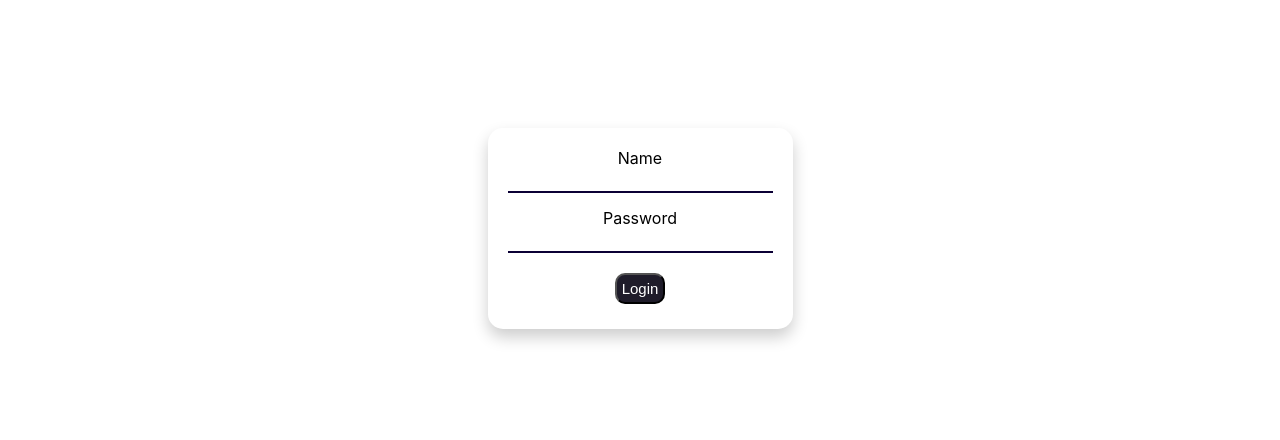
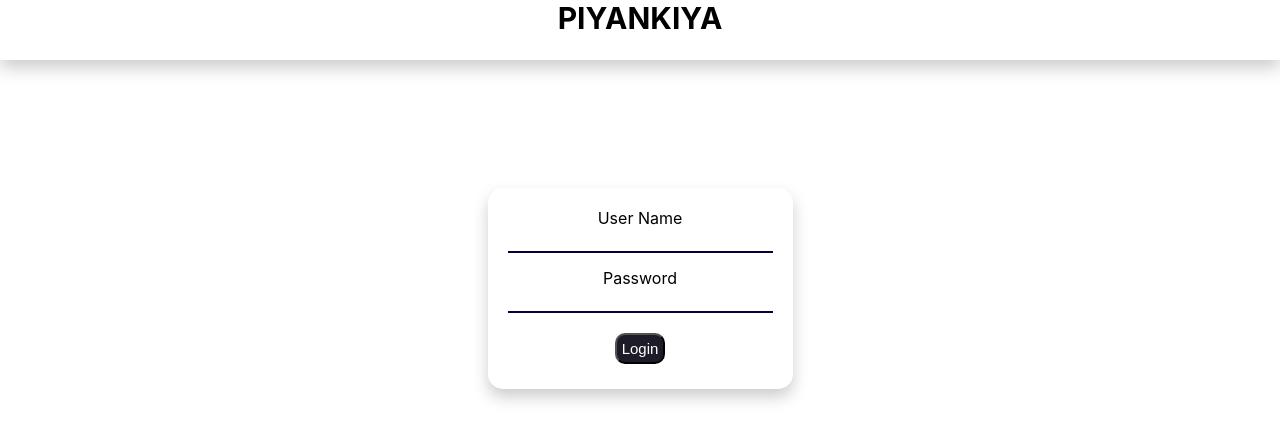
Before and after one commit to blackneb/Piyankiya-Admin, a React (Create React App) app: page / in a window 1280 px wide. Shown: the top 440 px of the page. Built offline with nearby package versions, Linux system fonts and the light colour scheme.

Commit message:
Main login Page

```diff
--- /dev/null
+++ b/src/components/mainpage/Mainpage.js
@@ -0,0 +1,35 @@
+import React from 'react'
+import { BrowserRouter, Route, Routes } from 'react-router-dom';
+import Navbar from '../navbar/Navbar';
+import Footer from '../footer/Footer';
+import Home from '../body/home/Home';
+import Kids from '../body/kids/Kids';
+import Men from '../body/men/Men';
+import Occasion from '../body/occasion/Occasion';
+import Women from '../body/women/Women';
+import Additems from '../body/additems/Additems';
+import Viewbooked from '../body/viewbooked/Viewbooked';
+import Detailed from '../body/detailed/Detailed'
+
+const Mainpage = () => {
+  return (
+    <div className="App">
+      <BrowserRouter>
+      <Navbar/>
+      <Routes>
+        <Route path='/' element={<Home/>}/>
+        <Route path='/men' element={<Men/>}/>
+        <Route path='/women' element={<Women/>}/>
+        <Route path='/kids' element={<Kids/>}/>
+        <Route path='/occasion' element={<Occasion/>}/>
+        <Route path='/viewbooked' element={<Viewbooked/>}/>
+        <Route path='/additems' element={<Additems/>}/>
+        <Route path='/detailed' element={<Detailed/>}/>
+      </Routes>
+      <Footer/>
+    </BrowserRouter>
+    </div>
+  )
+}
+
+export default Mainpage
--- a/src/components/signin/Signin.js
+++ b/src/components/signin/Signin.js
@@ -3,10 +3,14 @@ import '../styles/style.css'
 
 const Signin = () => {
   return (
-    <div className='signinmain'>
+    <div>
+      <div className='signnavbar'>
+        <h3 className='logo'>PIYANKIYA</h3>
+      </div>
+      <div className='signinmain'>
       <div className='Signin'>
             <form>
-              <label className='conlabel'>Name</label><br/>
+              <label className='conlabel'>User Name</label><br/>
               <input className='coninput'/><br/>
               <label className='conlabel'>Password</label><br/>
               <input className='coninput'/><br/>
@@ -14,6 +18,7 @@ const Signin = () => {
             </form>
           </div>
     </div>
+    </div>
   )
 }
 
--- a/src/components/styles/style.css
+++ b/src/components/styles/style.css
@@ -406,6 +406,7 @@
 .signinmain{
     display: flex;
     justify-content: center;
+    align-items: center;
 }
 
 .Signin{
@@ -414,6 +415,10 @@
     padding: 20px;
     box-shadow: 0 8px 16px 0 rgba(0,0,0,0.2);
     border-radius: 15px;
+}
+.signnavbar{
+    box-shadow: 0 8px 16px 0 rgba(0,0,0,0.2);
+    height: 60px;
 }
 
 
```
Also changed, not shown: src/App.js (+1 -28 lines).
